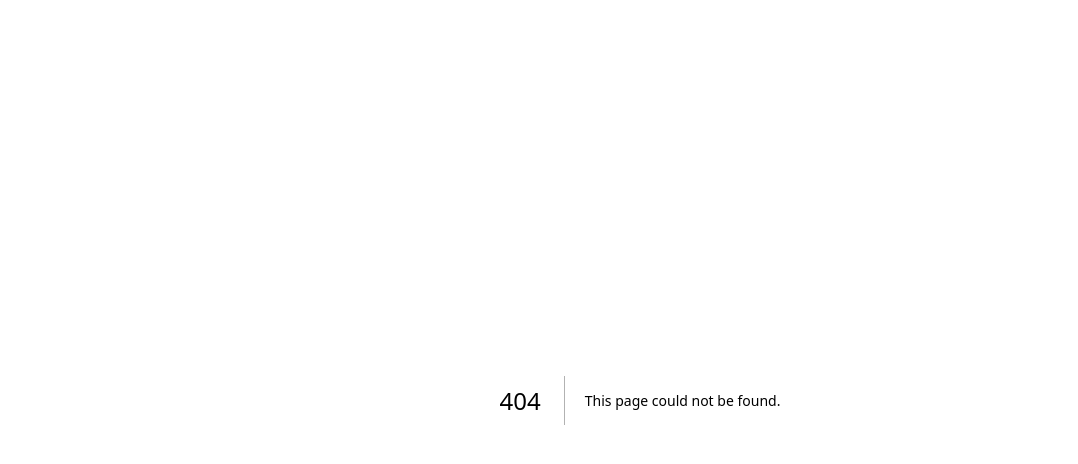
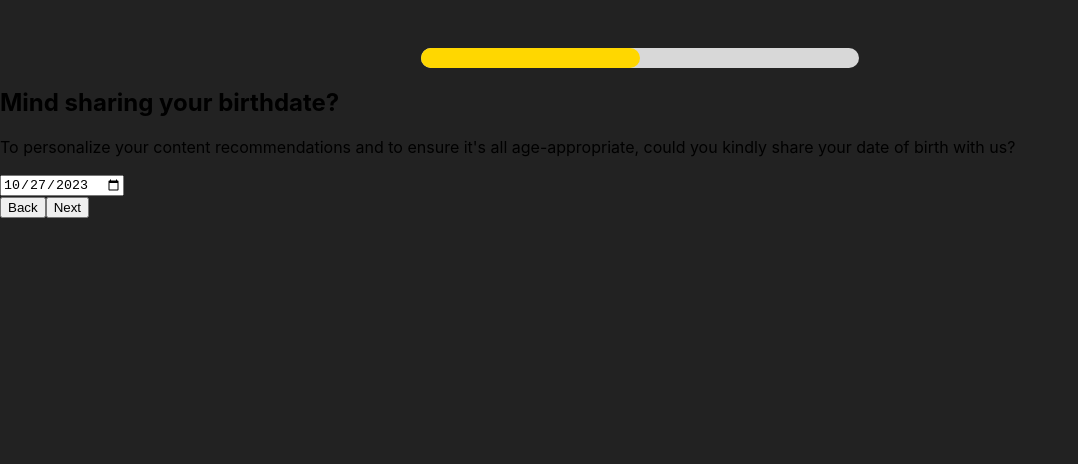
Before and after one commit to trejomarco/reel-talk-onboarding, a Next.js app: page /Birthday in a window 1280 px wide. Before the commit this address had no page. Shown: the top 464 px of the page, without its empty margins (0-1078 px from the left). Built offline with nearby package versions, Linux system fonts and the light colour scheme.

Commit message:
implemented progress bar

```diff
--- a/src/components/NextButton.tsx
+++ b/src/components/NextButton.tsx
@@ -6,7 +6,7 @@ type Props = {
     linkTo?: string;
 }
 
-const NextButton: React.FC<Props> = ({ linkTo = "/BirthdaySelection" }) => {
+const NextButton: React.FC<Props> = ({ linkTo = "/Birthday" }) => {
     return (
         <Link href={linkTo}>
             <button className={styles.nextButton}>Next</button>
--- /dev/null
+++ b/src/components/ProgressBar/ProgressBar.module.css
@@ -0,0 +1,13 @@
+.progressBarContainer {
+    width: 437.75px;
+    height: 20px;
+    background-color: #D8D8D8;
+    border-radius: 10px;
+    position: relative;
+}
+
+.progressBarFill {
+    height: 100%;
+    background-color: #FFD700;
+    border-radius: 10px;
+}
--- /dev/null
+++ b/src/components/ProgressBar/ProgressBar.tsx
@@ -0,0 +1,16 @@
+import React from 'react';
+import styles from './ProgressBar.module.css';
+
+interface Props {
+    progress: number;  // Represents the percentage of progress, from 0 to 100.
+}
+
+const ProgressBar: React.FC<Props> = ({ progress }) => {
+    return (
+        <div className={styles.progressBarContainer}>
+            <div className={styles.progressBarFill} style={{ width: `${progress}%` }}></div>
+        </div>
+    );
+}
+
+export default ProgressBar;
--- /dev/null
+++ b/src/pages/Birthday.tsx
@@ -0,0 +1,18 @@
+import React from 'react';
+import BirthdaySelection from '../components/BirthdaySelection';
+import ProgressBar from '../components/ProgressBar/ProgressBar';
+
+const Birthday: React.FC = () => {
+    const currentProgress = 50; // Adjust this value as needed
+
+    return (
+        <div>
+            <div style={{ display: 'flex', justifyContent: 'center', marginTop: '48px' }}>
+                <ProgressBar progress={currentProgress} />
+            </div>
+            <BirthdaySelection />
+        </div>
+    );
+};
+
+export default Birthday;
```
Also changed, not shown: src/pages/index.tsx (+106 -0 lines), src/components/BirthdaySelection.module.css (added), src/components/BirthdaySelection.tsx (renamed from src/pages/BirthdaySelection.tsx), src/pages/BirthdaySelection.module.css (deleted).
